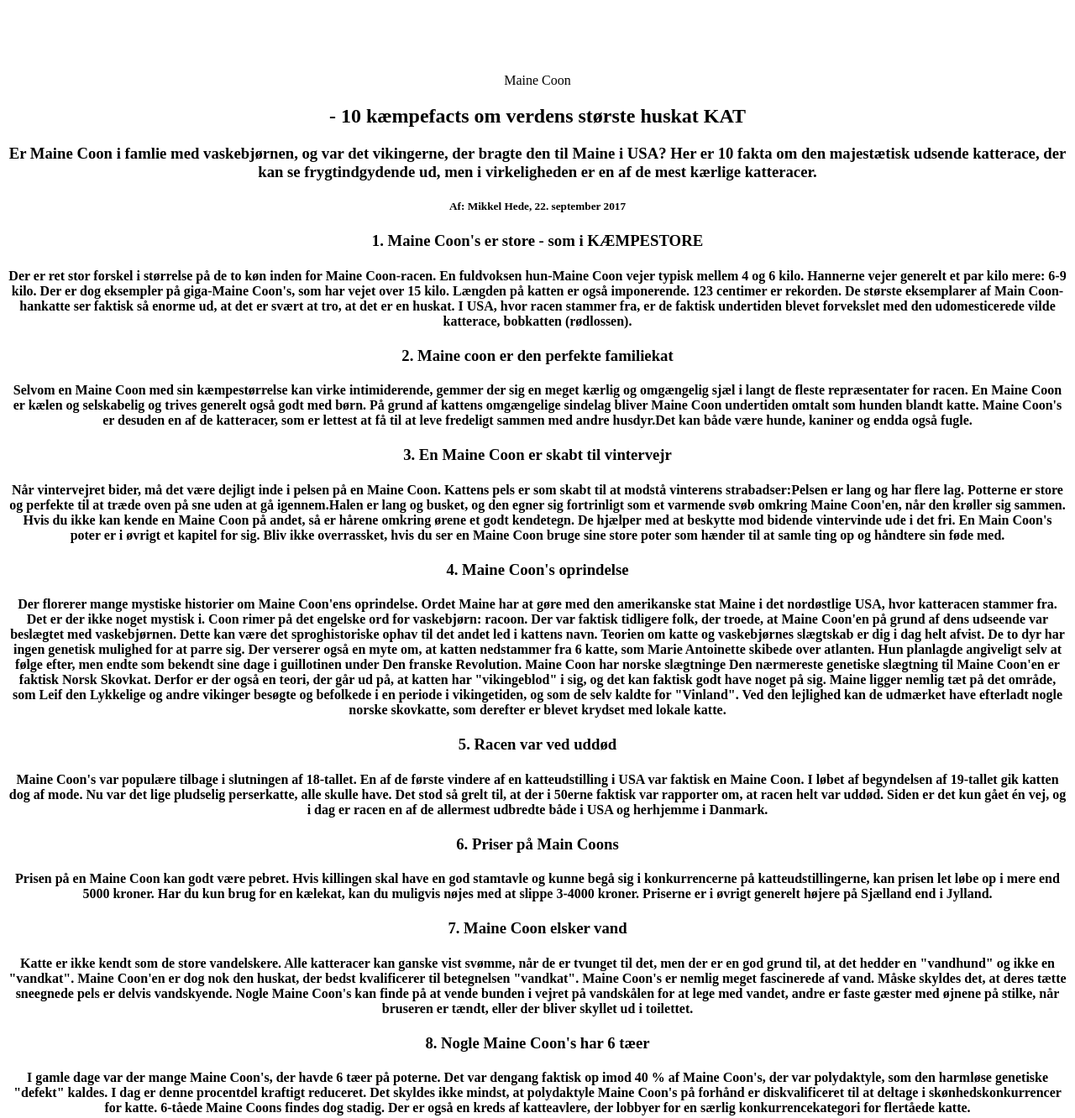
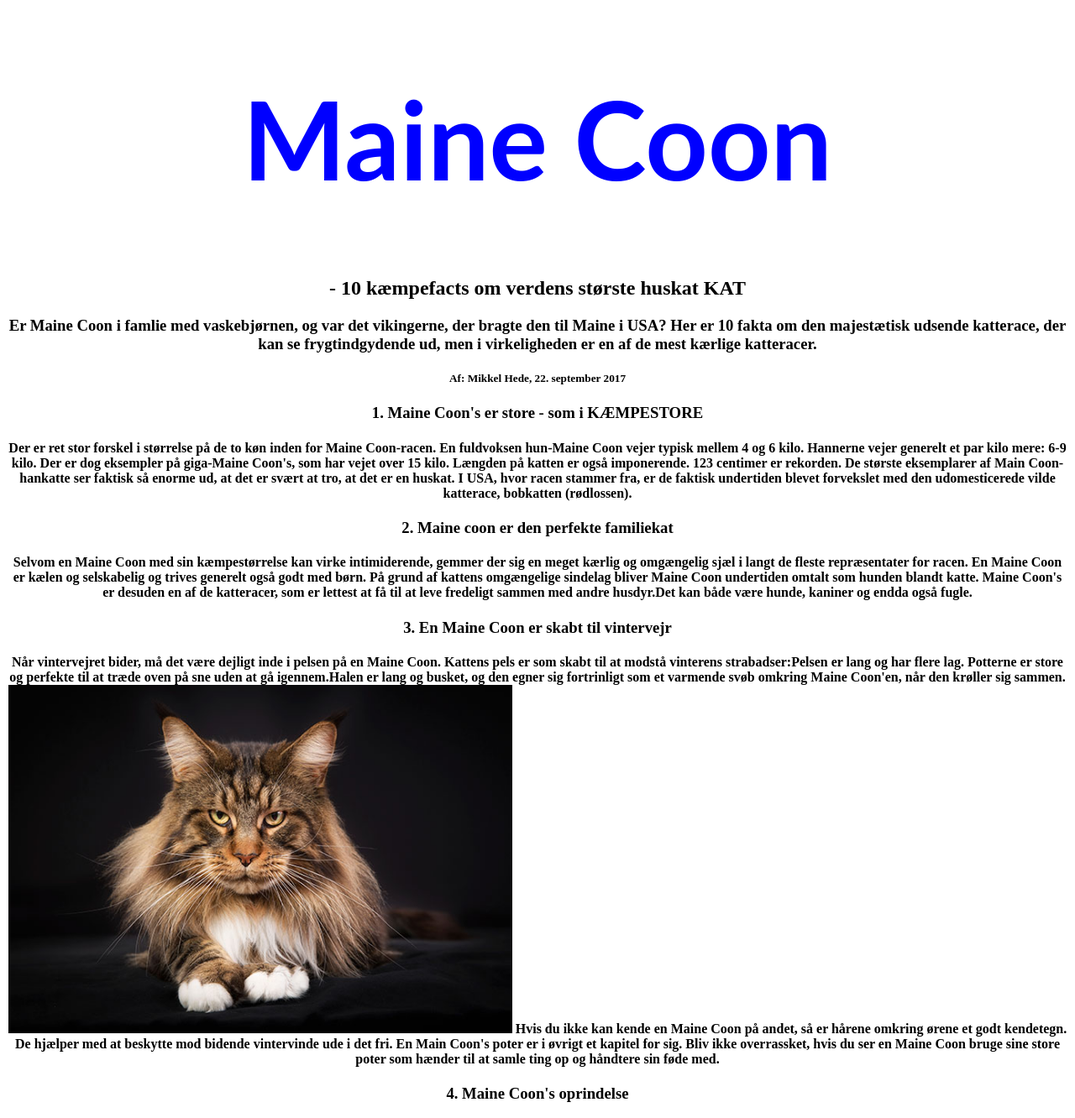
Before and after one commit to finho0005/finho0005.github.io, a plain HTML site: page om-maine-coon.html in a window 1280 px wide. Shown: the top 1332 px of the page at 84% size. Drawn offline with Linux system fonts and the light colour scheme.

Commit message:
Added folder with pictures

```diff
--- a/om-maine-coon.html
+++ b/om-maine-coon.html
@@ -18,7 +18,7 @@
 
 <body>
     <div style="text-align:center">
-        <h1></h1>Maine Coon</h1>
+        <h1>Maine Coon</h1>
         <h2>- 10 kæmpefacts om verdens største huskat KAT</h2>
         <h3>Er Maine Coon i famlie med vaskebjørnen, og var det vikingerne, der bragte den til Maine i USA? Her er 10
             fakta om den majestætisk udsende katterace, der kan se frygtindgydende ud, men i virkeligheden er en af de
@@ -42,6 +42,7 @@
             modstå vinterens strabadser:Pelsen er lang og har flere lag. Potterne er store og perfekte til at træde oven
             på sne uden at gå igennem.Halen er lang og busket, og den egner sig fortrinligt som et varmende svøb omkring
             Maine Coon'en, når den krøller sig sammen.
+            <img src="maine-coon/main-coon-har-oerer.jpg" width="600">
             Hvis du ikke kan kende en Maine Coon på andet, så er hårene omkring ørene et godt kendetegn. De hjælper med
             at beskytte mod bidende vintervinde ude i det fri. En Main Coon's poter er i øvrigt et kapitel for sig. Bliv
             ikke overrassket, hvis du ser en Maine Coon bruge sine store poter som hænder til at samle ting op og
```
Also changed, not shown: maine-coon/main-coon-har-oerer.jpg (added), maine-coon/maine-coon-pels.jpg (added), maine-coon/maine-coon-race.jpg (added), maine-coon/maine-coon.txt (added), maine-coon/stor-maine-coon.jpg (added).
